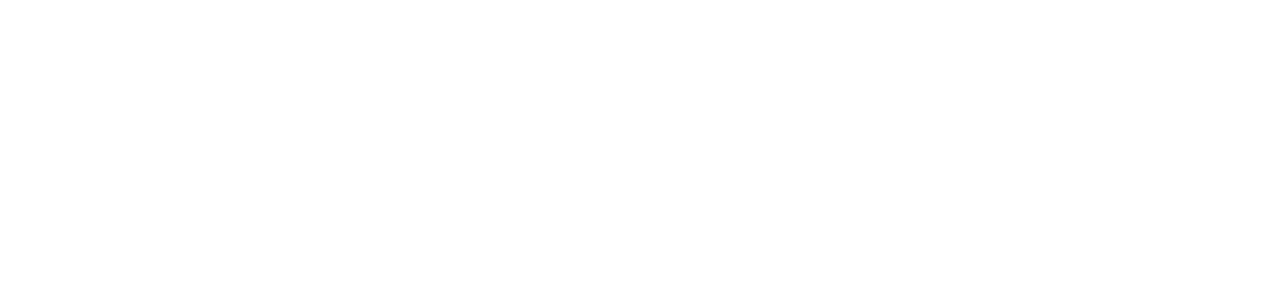
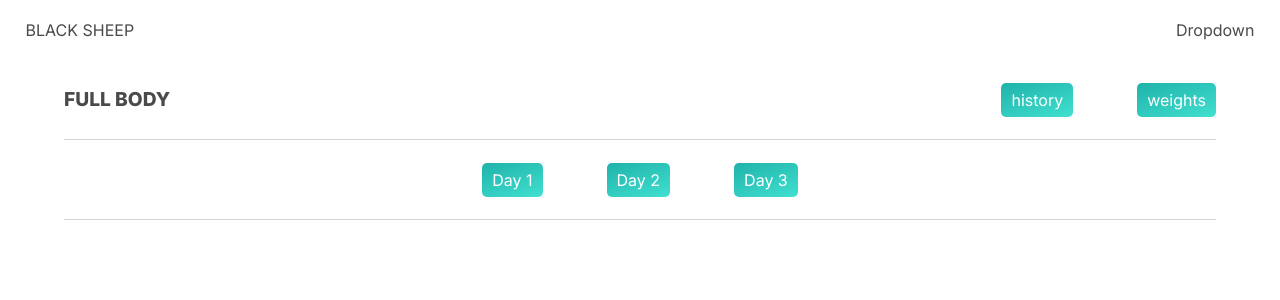
Before and after one commit to trongtngu/BlackSheep, a React (Vite) app in the folder frontend/: page /template/PPL3D in a window 1280 px wide. Before the commit this address had no page. Shown: the top 300 px of the page. Built offline with nearby package versions, Linux system fonts and the light colour scheme; no server answers.

Commit message:
started a template workout

```diff
--- a/frontend/src/pages/Landing.tsx
+++ b/frontend/src/pages/Landing.tsx
@@ -15,19 +15,6 @@
 // Styled Prop Types:
 type StyledProps = {
   hybrid?: string;
-}
-
-// Declare the structure of WorkoutData
-type WorkoutDataSingle = {
-  workout_name: string;
-  exercise_name: string;
-  sets: number;
-  reps: number;
-}
-
-type Workouts = {
-  workout_name: string;
-  workout_id: number;
 }
 
 // Styled Components
@@ -449,48 +436,6 @@
 
   let navigate = useNavigate()
 
-  const [workoutData, setWorkoutData] = React.useState<WorkoutDataSingle[]>([])
-  const getWorkoutDataById = async (id: number) => {
-    try {
-      const response: Response = await fetch(`/api/workout/${id}`);
-
-      if(!response.ok) {
-        throw new Error("Fetch Error")
-      }
-
-      const data = await response.json();
-      console.log(data)
-
-      setWorkoutData(data)
-
-    } catch (error) {
-      console.error(error)
-    }
-  }
-
-  const [workouts, setWorkouts] = React.useState<Workouts[]>([])
-  const getWorkouts = async () => {
-    try {
-      const response: Response = await fetch('/api/workout');
-
-      if (!response.ok) {
-        throw new Error("Fetching All Workouts Error")
-      }
-
-      const data = await response.json()
-      console.log(data)
-
-      setWorkouts(data)
-    } catch (error) {
-      console.error(error)
-    }
-  }
-
-  // React.useEffect(()=>{
-  //   getWorkouts()
-  // },[])
-
-
   return (
     <>
       <Navbar />
--- /dev/null
+++ b/frontend/src/pages/PPL3D.tsx
@@ -0,0 +1,179 @@
+import React from 'react'
+import styled from 'styled-components'
+import Navbar from '../components/Navbar'
+
+const Wrapper = styled.div`
+  display: flex;
+  align-items: center;
+  justify-content: center;
+  flex-direction: column;
+
+  width: 100vw;
+`
+
+const TitleBanner = styled.div`
+  display: flex;
+  justify-content: space-between;
+
+  width: 90vw;
+  height: 10vh;
+  border-bottom: 1px solid lightgrey;
+
+  align-items: center;
+`
+
+const Title = styled.div`
+  font-size: 1.2rem;
+  font-weight: bold;
+`
+
+const CategoryButtonContainer = styled.div`
+  display: flex;
+  gap: 5vw;
+`
+
+const CategoryButton = styled.button`
+  background: linear-gradient(160deg, #20B2AA 0%, #40E0D0 100%);
+
+  border: 0;
+  border-radius: 5px;
+
+  color: white;
+  padding-left: 10px;
+  padding-right: 10px;
+  padding-top: 5px;
+  padding-bottom: 5px;
+`
+
+const DaySelectBanner = styled.div`
+  width: 90vw;
+  height: 10vh;
+  border-bottom: 1px solid lightgrey;
+
+  display: flex;
+  align-items: center;
+  justify-content: center;
+
+  gap: 5vw;
+`
+
+const DaySelectButton = styled.button`
+  background: linear-gradient(160deg, #20B2AA 0%, #40E0D0 100%);
+
+  border: 0;
+  border-radius: 5px;
+
+  color: white;
+  padding-left: 10px;
+  padding-right: 10px;
+  padding-top: 5px;
+  padding-bottom: 5px;
+`
+
+const SpreadsheetBanner = styled.div`
+
+`
+
+const SpreadsheetColumn = styled.div`
+
+`
+
+const SpreadsheetBox = styled.div`
+
+`
+
+
+// Declare the structure of WorkoutData
+type WorkoutDataSingle = {
+  workout_name: string;
+  exercise_name: string;
+  sets: number;
+  reps: number;
+}
+
+type Workouts = {
+  workout_name: string;
+  workout_id: number;
+}
+
+export default function PPL3D() {
+
+  const [workoutData, setWorkoutData] = React.useState<WorkoutDataSingle[]>([])
+  const getWorkoutDataById = async (id: number) => {
+    try {
+      const response: Response = await fetch(`/api/workout/${id}`);
+
+      if(!response.ok) {
+        throw new Error("Fetch Error")
+      }
+
+      const data = await response.json();
+      console.log(data)
+
+      setWorkoutData(data)
+
+    } catch (error) {
+      console.error(error)
+    }
+  }
+
+  const [workouts, setWorkouts] = React.useState<Workouts[]>([])
+  const getWorkouts = async () => {
+    try {
+      const response: Response = await fetch('/api/workout');
+
+      if (!response.ok) {
+        throw new Error("Fetching All Workouts Error")
+      }
+
+      const data = await response.json()
+      console.log(data)
+
+      setWorkouts(data)
+    } catch (error) {
+      console.error(error)
+    }
+  }
+
+  React.useEffect(()=>{
+    getWorkouts()
+  },[])
+
+  return (
+    <>
+    <Navbar/>
+    <Wrapper>
+      <TitleBanner>
+        <Title>
+          FULL BODY
+        </Title>
+
+        <CategoryButtonContainer>
+          <CategoryButton>
+            history
+          </CategoryButton>
+          <CategoryButton>
+            weights
+          </CategoryButton>
+        </CategoryButtonContainer>
+      </TitleBanner>
+
+      <DaySelectBanner>
+        <DaySelectButton>
+          Day 1
+        </DaySelectButton>
+        <DaySelectButton>
+          Day 2
+        </DaySelectButton>
+        <DaySelectButton>
+          Day 3
+        </DaySelectButton>
+      </DaySelectBanner>
+
+      <SpreadsheetBanner>
+
+      </SpreadsheetBanner>
+    </Wrapper>
+    </>
+  )
+}
--- a/frontend/src/pages/UserDiscovery.tsx
+++ b/frontend/src/pages/UserDiscovery.tsx
@@ -4,6 +4,7 @@
 import styled from 'styled-components'
 
 import FormFieldButton from '../components/FormFieldButton'
+import { useNavigate } from 'react-router-dom'
 
 const Wrapper = styled.div`
   display: flex;
@@ -140,7 +141,7 @@
   align-items: center;
 `
 
-const Recommendation = styled.div`
+const Recommendation = styled.button`
   border-radius: 5px;
 
   font-size: 1.4rem;
@@ -150,6 +151,8 @@
   font-weight: bold;
 
   text-align: center;
+
+  border: 0;
 
   width: 50vw;
 `
@@ -172,6 +175,8 @@
 `
 
 export default function UserDiscovery() {
+
+  const navigate = useNavigate();
 
   const [name, setName] = React.useState<string>("")
 
@@ -257,7 +262,6 @@
             <FormSubtitle>
               Let us know a bit about you
             </FormSubtitle>
-            {name}
             <FormBody>
               <FormField placeholder='First Name' onChange={(e)=>setName(e.target.value)}>
               </FormField>
@@ -408,7 +412,7 @@
               Recommendations
             </RecommendationTitle>
             <RecommendationWrapper>
-              <Recommendation>
+              <Recommendation onClick={()=>{navigate("/template/PPL3D")}}>
                 <div>Push Pull Legs</div>
                 <div>3 days</div>
               </Recommendation>
--- a/frontend/src/site/Site.tsx
+++ b/frontend/src/site/Site.tsx
@@ -7,12 +7,15 @@
 
 import Landing from '../pages/Landing'
 import UserDiscovery from '../pages/UserDiscovery'
+import PPL3D from '../pages/PPL3D'
 export default function Site() {
   return (
     <>
       <Routes>
         <Route path = '/' element = {<Landing/>}/>
         <Route path = '/userDiscovery' element={<UserDiscovery/>}/>
+
+        <Route path ='/template/PPL3D' element={<PPL3D/>}/>
       </Routes>
     </>
   )
```
